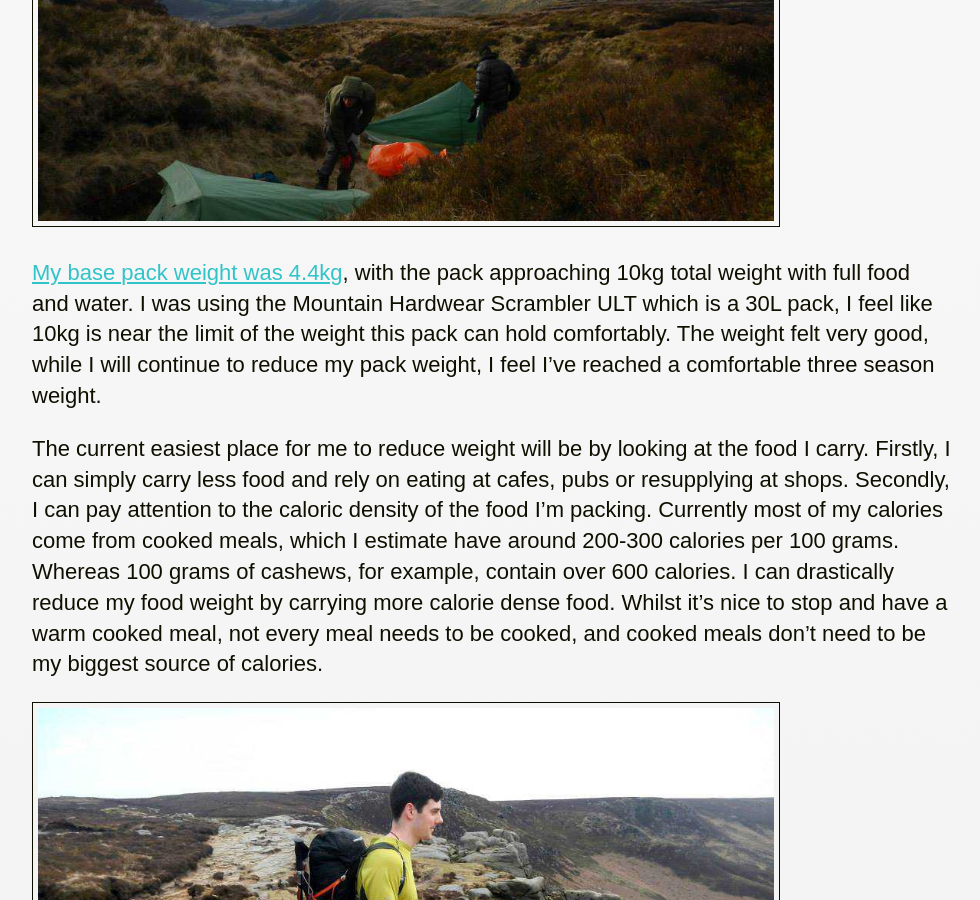
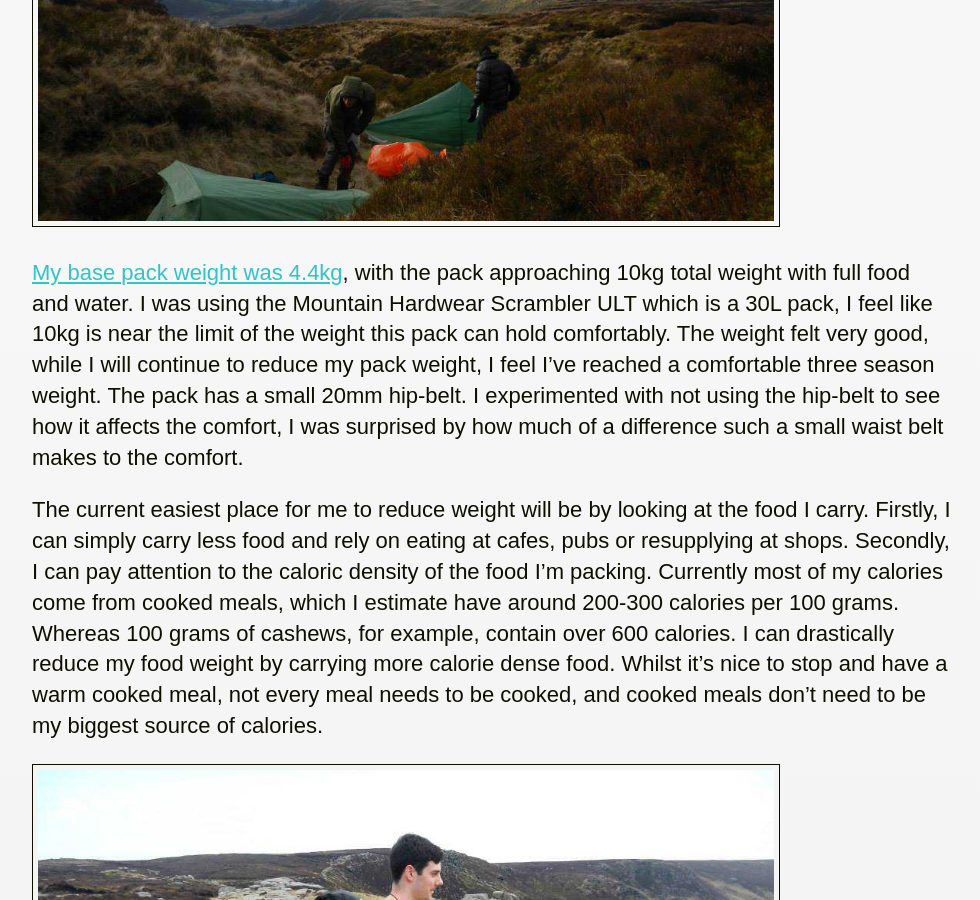
Before and after one commit to notclive/notclive.co.uk, a Jekyll site: the page built from ul/_posts/2015/2015-04-20-Pennine-Way.md, in a window 1280 px wide and 900 px high, scrolled down 2147 px. Shown: the whole window, without its empty margins (148-1128 px from the left). Built offline with Jekyll 4.4.1, drawn with Linux system fonts in a browser that asks for light colours; comment, search, counter and statistics services are not loaded.

Commit message:
Amend pennine way post with line about hip-belts

```diff
--- a/ul/_posts/2015/2015-04-20-Pennine-Way copy.md
+++ b/ul/_posts/2015/2015-04-20-Pennine-Way.md
@@ -30,6 +30,7 @@ My second night was much warmer due to a better pitch and a more sheltered locat
 [My base pack weight was 4.4kg](http://lighterpack.com/r/bywfoa), with the pack approaching 10kg total weight with full food and water.
 I was using the Mountain Hardwear Scrambler ULT which is a 30L pack, I feel like 10kg is near the limit of the weight this pack can hold comfortably.
 The weight felt very good, while I will continue to reduce my pack weight, I feel I've reached a comfortable three season weight.
+The pack has a small 20mm hip-belt. I experimented with not using the hip-belt to see how it affects the comfort, I was surprised by how much of a difference such a small waist belt makes to the comfort.
 
 The current easiest place for me to reduce weight will be by looking at the food I carry.
 Firstly, I can simply carry less food and rely on eating at cafes, pubs or resupplying at shops.
```
